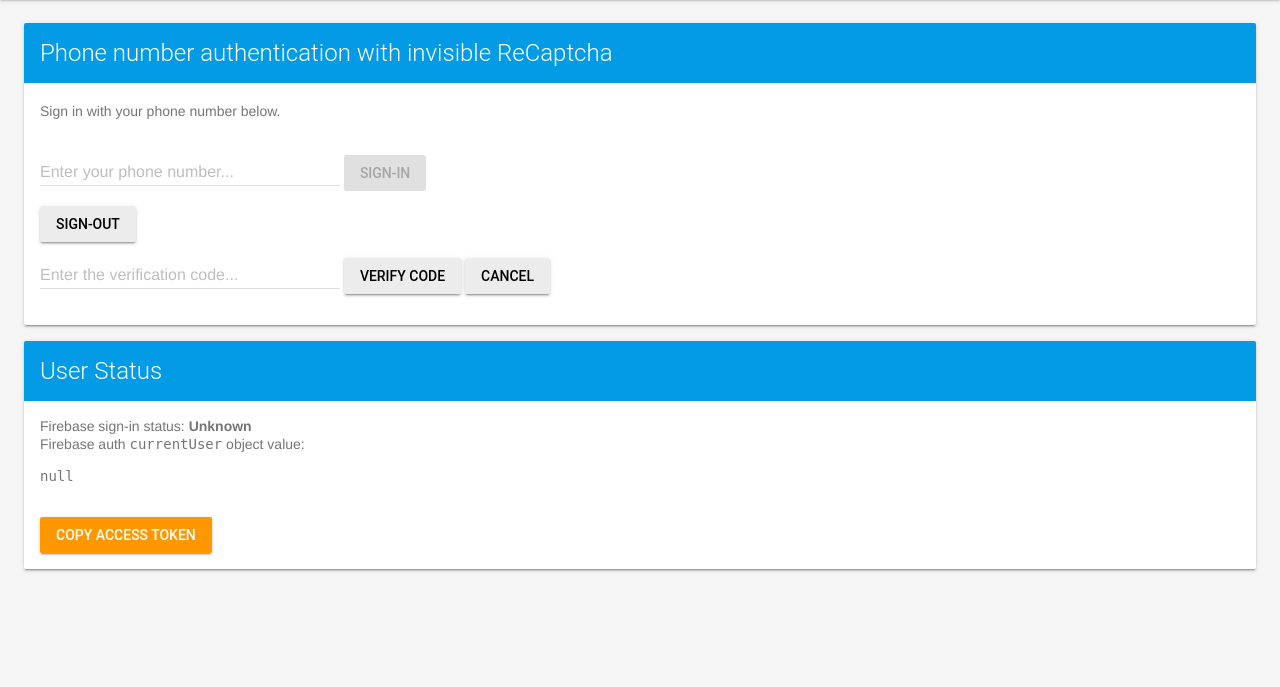
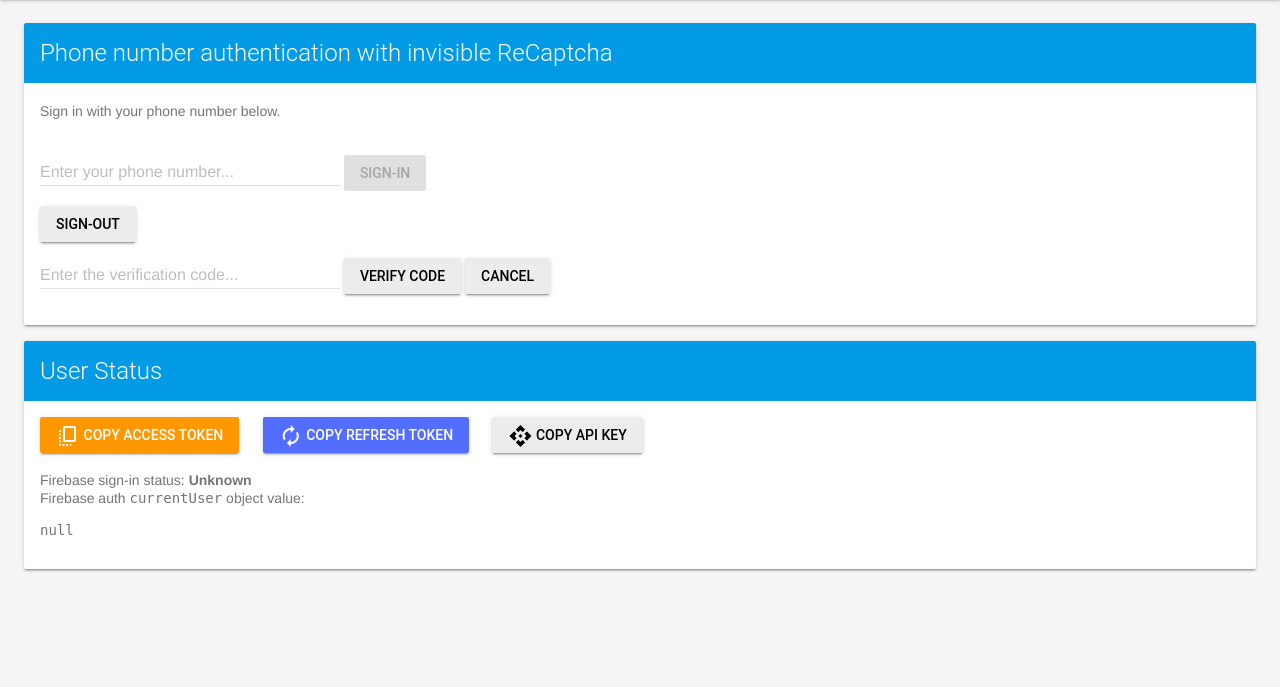
Before and after one commit to aarsh-zartek/prosit, a Django app: template apps/firebase/templates/firebase/auth/phone-invisible.html in a window 1280 px wide. Shown: the part 113-800 px from the top of the page. Run offline with Django 4.2, Linux system fonts and the light colour scheme; the template is opened without the code that fills it, so the values that code supplies are empty; some libraries are stand-ins or nearby versions.

Commit message:
add extra buttons for copying tokens

```diff
--- a/apps/firebase/templates/firebase/auth/phone-invisible.html
+++ b/apps/firebase/templates/firebase/auth/phone-invisible.html
@@ -55,17 +55,28 @@
       </div>
       <div class="mdl-card__supporting-text mdl-color-text--grey-600">
         <!-- Container where we'll display the user details -->
+        <div>
+          <button class="mdl-button mdl-js-button mdl-button--colored mdl-js-ripple-effect mdl-button--raised" id="copy-accessToken-button" style="color: white;">
+            <i class="material-icons">copy_all</i>
+            Copy Access Token
+          </button>
+          &nbsp;&nbsp;&nbsp;&nbsp;
+          <button class="mdl-button mdl-js-button mdl-button--accent mdl-js-ripple-effect mdl-button--raised" id="copy-refreshToken-button" style="color: white;">
+            <i class="material-icons">autorenew</i>
+            Copy Refresh Token
+          </button>
+          &nbsp;&nbsp;&nbsp;&nbsp;
+          <button class="mdl-button mdl-js-button mdl-js-ripple-effect mdl-button--raised" id="copy-apiKey-button">
+            <i class="material-icons">api</i>
+            Copy API Key
+          </button>
+          <br>
+        </div>
+        <br>
         <div class="user-details-container" style="overflow-x: scroll;">
           Firebase sign-in status: <span id="sign-in-status" style="font-weight: bold;">Unknown</span>
           <div>Firebase auth <code>currentUser</code> object value:</div>
           <pre><code id="account-details">null</code></pre>
-        </div>
-        <br>
-        <div>
-          <button class="mdl-button mdl-js-button mdl-button--colored mdl-js-ripple-effect mdl-button--raised" id="copy-accessToken-button" style="color: white;">
-            Copy Access Token
-          </button>
-          <br>
         </div>
       </div>
     </div>
@@ -99,6 +110,7 @@
       updateSignOutButtonUI();
       updateSignedInUserStatusUI();
       updateVerificationCodeFormUI();
+      disableButtons();
     });
 
     // Event bindings.
@@ -110,6 +122,8 @@
     document.getElementById('verification-code-form').addEventListener('submit', onVerifyCodeSubmit);
     document.getElementById('cancel-verify-code-button').addEventListener('click', cancelVerification);
     document.getElementById('copy-accessToken-button').addEventListener('click', copyAccessToken);
+    document.getElementById('copy-refreshToken-button').addEventListener('click', copyRefreshToken);
+    document.getElementById('copy-apiKey-button').addEventListener('click', copyApiKey);
     var snackbarContainer = document.querySelector('#snackbar');
 
     // [START appVerifier]
@@ -300,6 +314,37 @@
     }
   }
 
+  function disableButtons() {
+    var user = firebase.auth().currentUser;
+    if(!user) {
+      document.getElementById('copy-accessToken-button').disabled = true;
+      document.getElementById('copy-refreshToken-button').disabled = true;
+      document.getElementById('copy-apiKey-button').disabled = true;
+    } else {
+      document.getElementById('copy-accessToken-button').disabled = false;
+      document.getElementById('copy-refreshToken-button').disabled = false;
+      document.getElementById('copy-apiKey-button').disabled = false;
+    }
+
+  }
+  function copyApiKey() {
+    'use strict';
+    var userData = JSON.parse(document.getElementById('account-details').textContent);
+    var api_key = userData.stsTokenManager.apiKey
+    if(api_key) {
+      copy(api_key);
+    }
+  }
+
+  function copyRefreshToken() {
+    'use strict';
+    var userData = JSON.parse(document.getElementById('account-details').textContent);
+    var token = userData.stsTokenManager.refreshToken
+    if(token) {
+      copy(token);
+    }
+  }
+
   function copyAccessToken() {
     'use strict';
     var userData = JSON.parse(document.getElementById('account-details').textContent);
```
